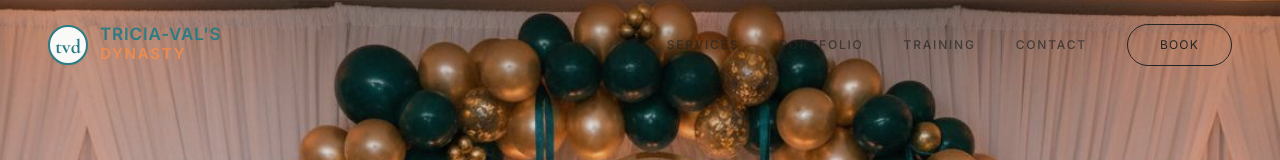
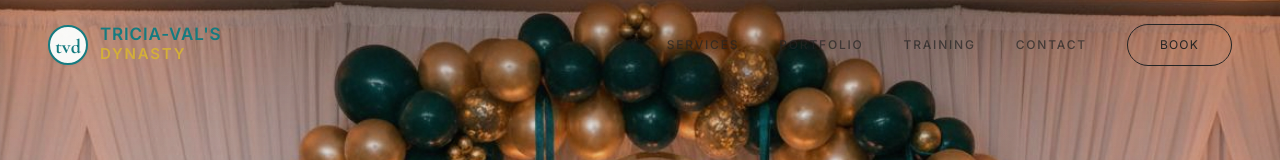
Before and after one commit to Dressy10/tvd, a React (Vite) app in the folder app/: page / in a window 1280 px wide. Shown: the top 160 px of the page. Built offline with nearby package versions, Linux system fonts and the light colour scheme; a web font is replaced by a local one.

Commit message:
Restore True Champagne Gold and Teal Green colors

```diff
--- a/app/tailwind.config.js
+++ b/app/tailwind.config.js
@@ -11,20 +11,20 @@ module.exports = {
         background: "hsl(var(--background))",
         foreground: "hsl(var(--foreground))",
 
-        // UPDATED: Exact colors pulled from your flyer
+        // RESTORED: True Champagne Gold and Teal Green
         champagne: {
-          DEFAULT: "#F08B4D", // The warm Peach/Orange from "DYNASTY"
-          light: "#F5A878",
-          dark: "#D97335",
-          50: "#FEF4ED",
-          100: "#FDE8DB",
+          DEFAULT: "#D4AF37", // True Champagne Gold
+          light: "#E5C76B",
+          dark: "#B8960C",
+          50: "#FCF9E8",
+          100: "#F8F0C8",
         },
         teal: {
-          DEFAULT: "#287B84", // The deep Teal from "TRICIA-VAL'S"
-          light: "#3A9DA6",
-          dark: "#1D5D63",
-          50: "#E9F5F6",
-          100: "#D2EBEB",
+          DEFAULT: "#137A7F", // Rich Teal Green from the flyer logo
+          light: "#219BA3",
+          dark: "#0C5155",
+          50: "#E6F4F4",
+          100: "#B3E0E0",
         },
 
         ivory: "#FAFAF8",
@@ -77,8 +77,8 @@ module.exports = {
         xs: "0 1px 2px 0 rgb(0 0 0 / 0.05)",
         card: "0 12px 32px rgba(0,0,0,0.04)",
         'card-hover': "0 20px 48px rgba(0,0,0,0.08)",
-        button: "0 8px 20px rgba(240, 139, 77, 0.25)", // Updated to match new champagne hex
-        teal: "0 8px 20px rgba(40, 123, 132, 0.25)",   // Updated to match new teal hex
+        button: "0 8px 20px rgba(212, 175, 55, 0.25)", // Updated to Gold shadow
+        teal: "0 8px 20px rgba(19, 122, 127, 0.25)",   // Updated to Teal Green shadow
       },
       keyframes: {
         "accordion-down": {
```
